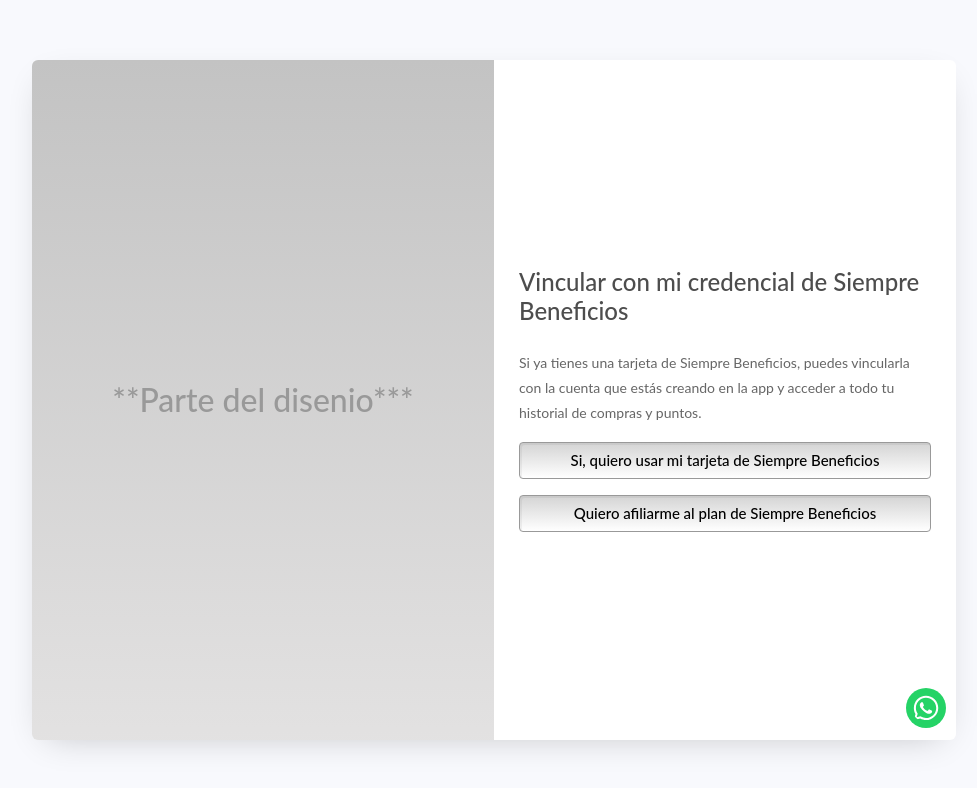
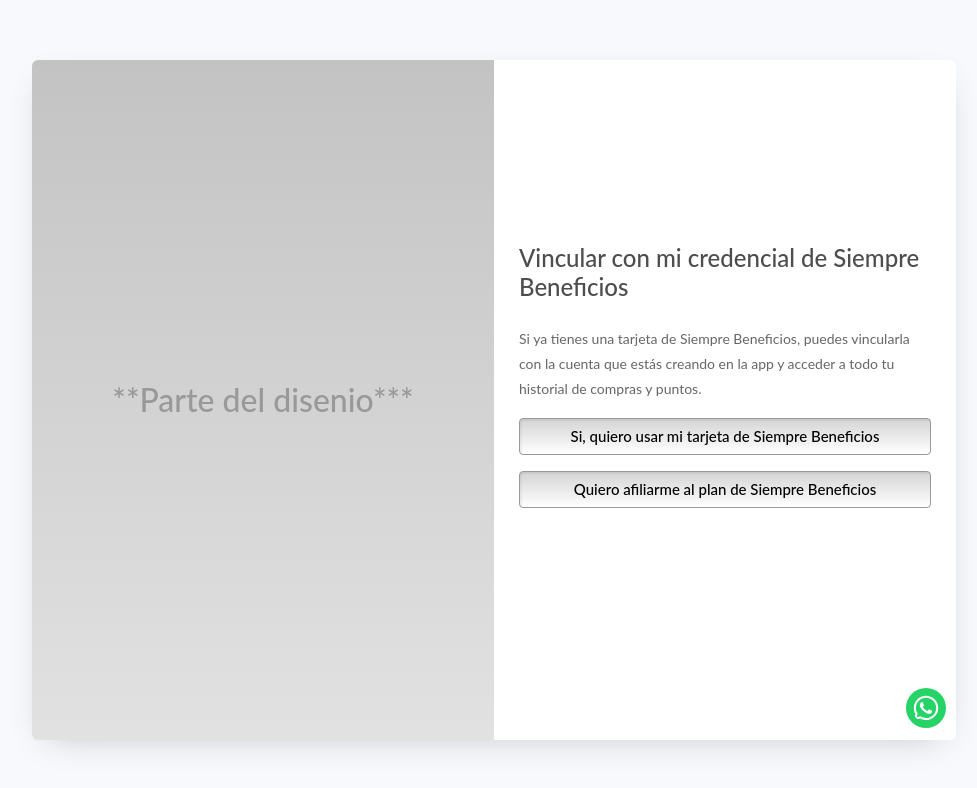
Before and after one commit to godklone/firebase-auth, a React (Vite) app: page /login in a window 1280 px wide. Shown: the top 788 px of the page, without its empty margins (146-1123 px from the left). Built offline with nearby package versions, Linux system fonts and the light colour scheme; no server answers; sample sign-in values are in the browser's storage.

Commit message:
Ajustes en el css

```diff
--- a/src/assets/styles/components/mainLayout.module.scss
+++ b/src/assets/styles/components/mainLayout.module.scss
@@ -64,7 +64,7 @@
       padding-left: 1rem;
       padding-right: 1rem;
       width: 100%;
-      overflow-y: scroll;
+      overflow-y: auto;
       position: relative;
 
       @media (min-width: $laptop) {
--- a/src/assets/styles/pages/credentialAsign.module.scss
+++ b/src/assets/styles/pages/credentialAsign.module.scss
@@ -2,7 +2,7 @@
   // TODO: QUITAR Y GENERALIZAR
   display: flex;
   flex-direction: column;
-  // margin-top: 1rem;
+  margin-bottom: 3rem;
 
   button {
     margin: 0.5rem 0;
--- a/src/assets/styles/pages/profile.module.scss
+++ b/src/assets/styles/pages/profile.module.scss
@@ -5,7 +5,7 @@
   display: flex;
   flex-direction: column;
   // gap: 0.5rem;
-  // margin-top: 2rem;
+  margin-bottom: 2.5rem;
 
   button {
     margin: 0.5rem 0;
```
